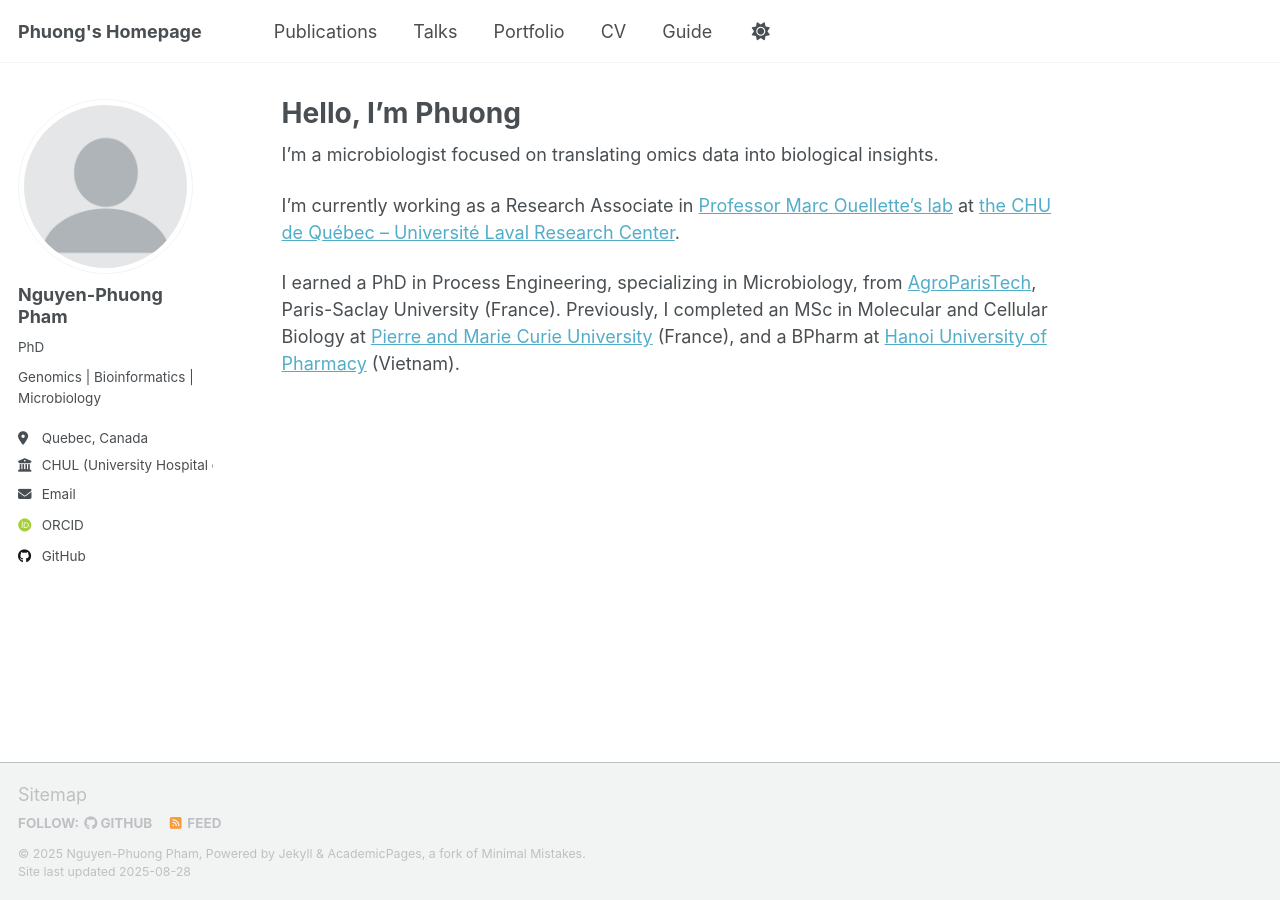
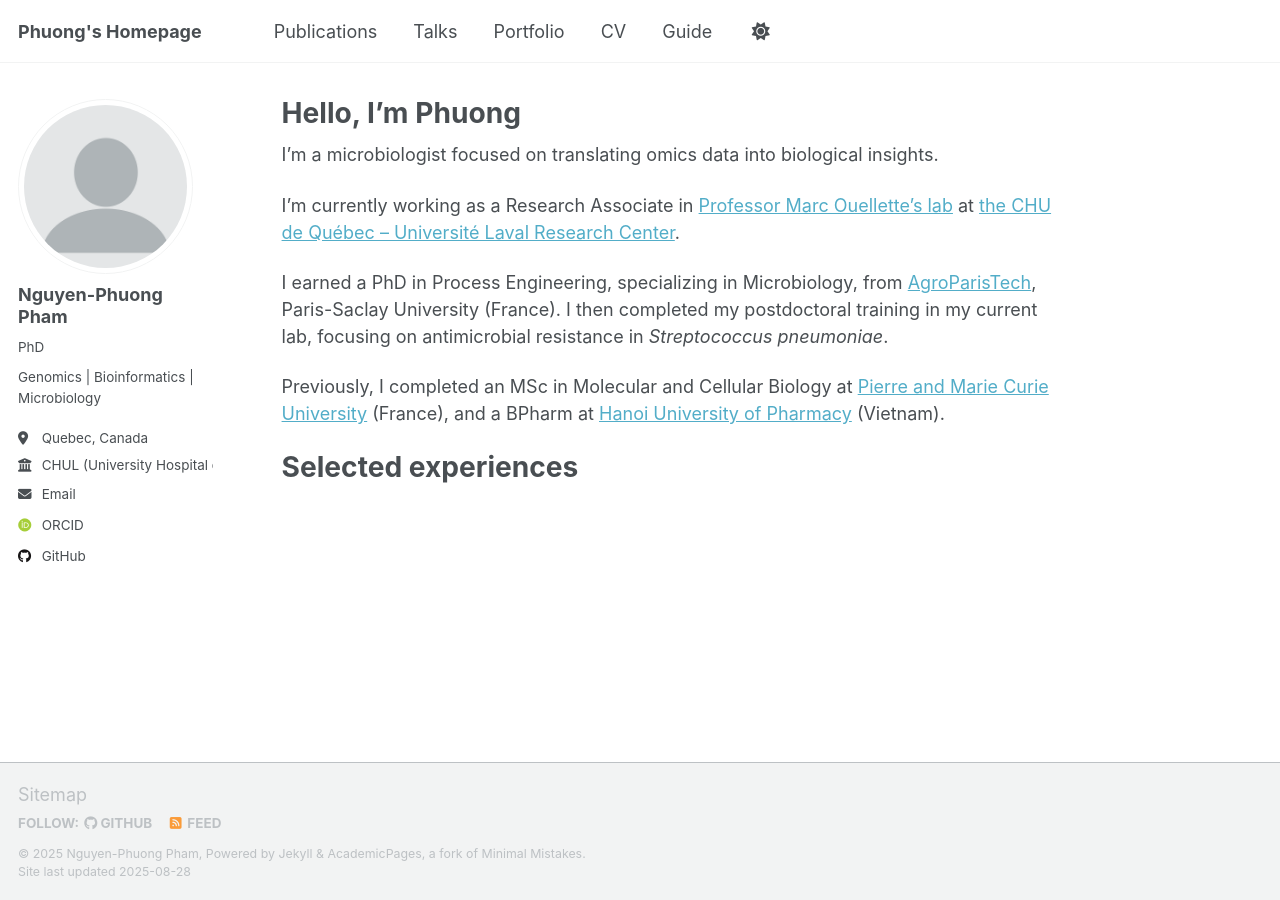
Before and after one commit to phng3001/phng3001.github.io, a Jekyll site: the page built from _pages/about.md, in a window 1280 px wide. Built offline with Jekyll 4.4.1, drawn with Linux system fonts in a browser that asks for light colours; some web fonts are replaced; a script that is not in the unit is left out.

Commit message:
Update about.md

```diff
--- a/_pages/about.md
+++ b/_pages/about.md
@@ -12,4 +12,8 @@ I'm a microbiologist focused on translating omics data into biological insights.
 
 I'm currently working as a Research Associate in [Professor Marc Ouellette’s lab](https://www.crchudequebec.ulaval.ca/en/researcher/marc-ouellette/) at [the CHU de Québec – Université Laval Research Center](https://www.crchudequebec.ulaval.ca/en/).
 
-I earned a PhD in Process Engineering, specializing in Microbiology, from [AgroParisTech](https://www.agroparistech.fr/en), Paris-Saclay University (France). Previously, I completed an MSc in Molecular and Cellular Biology at [Pierre and Marie Curie University](https://www.sorbonne-universite.fr/en) (France), and a BPharm at [Hanoi University of Pharmacy](https://www.hup.edu.vn/en) (Vietnam).
+I earned a PhD in Process Engineering, specializing in Microbiology, from [AgroParisTech](https://www.agroparistech.fr/en), Paris-Saclay University (France). I then completed my postdoctoral training in my current lab, focusing on antimicrobial resistance in *Streptococcus pneumoniae*.
+
+Previously, I completed an MSc in Molecular and Cellular Biology at [Pierre and Marie Curie University](https://www.sorbonne-universite.fr/en) (France), and a BPharm at [Hanoi University of Pharmacy](https://www.hup.edu.vn/en) (Vietnam).
+
+# Selected experiences
```
